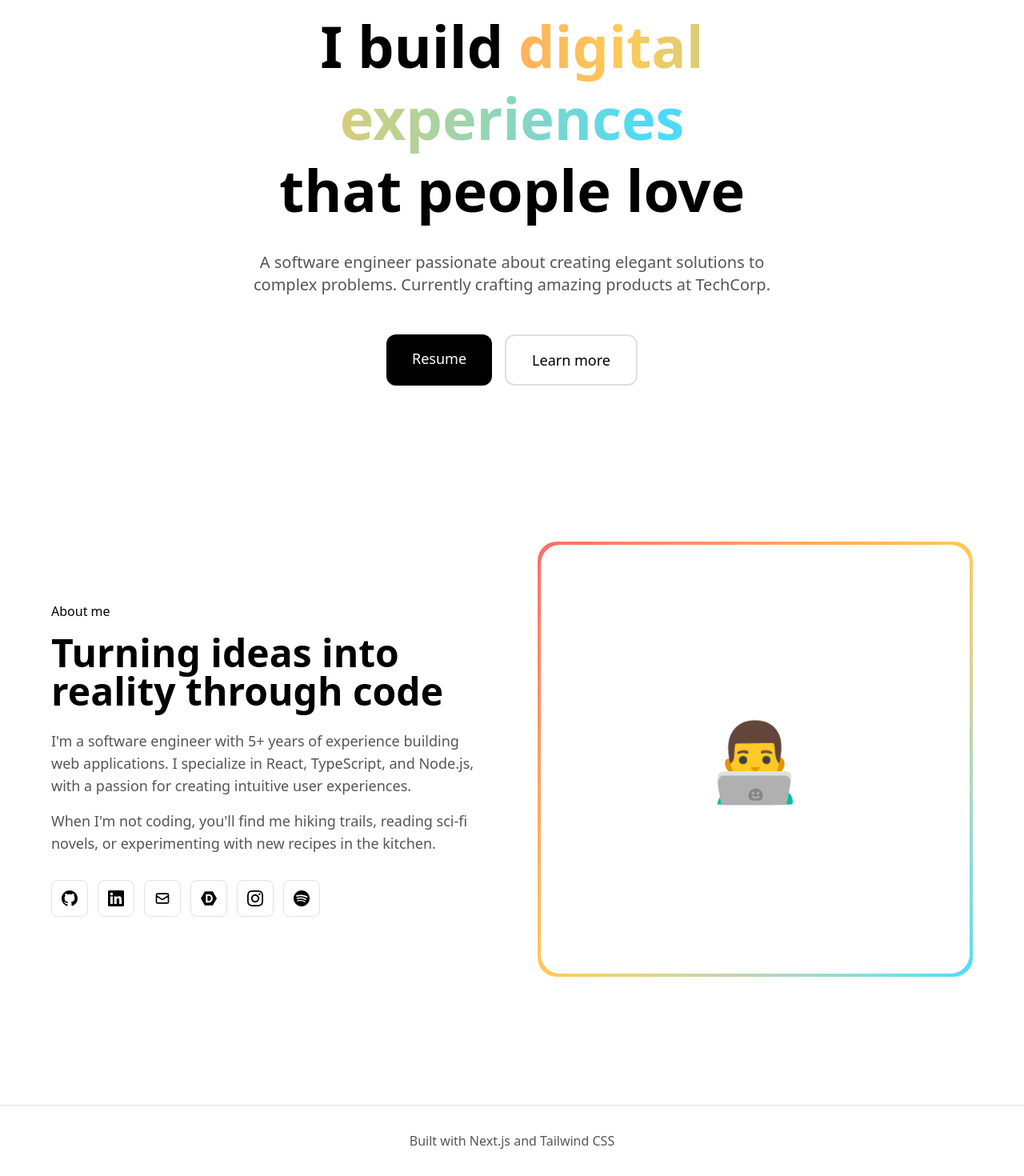
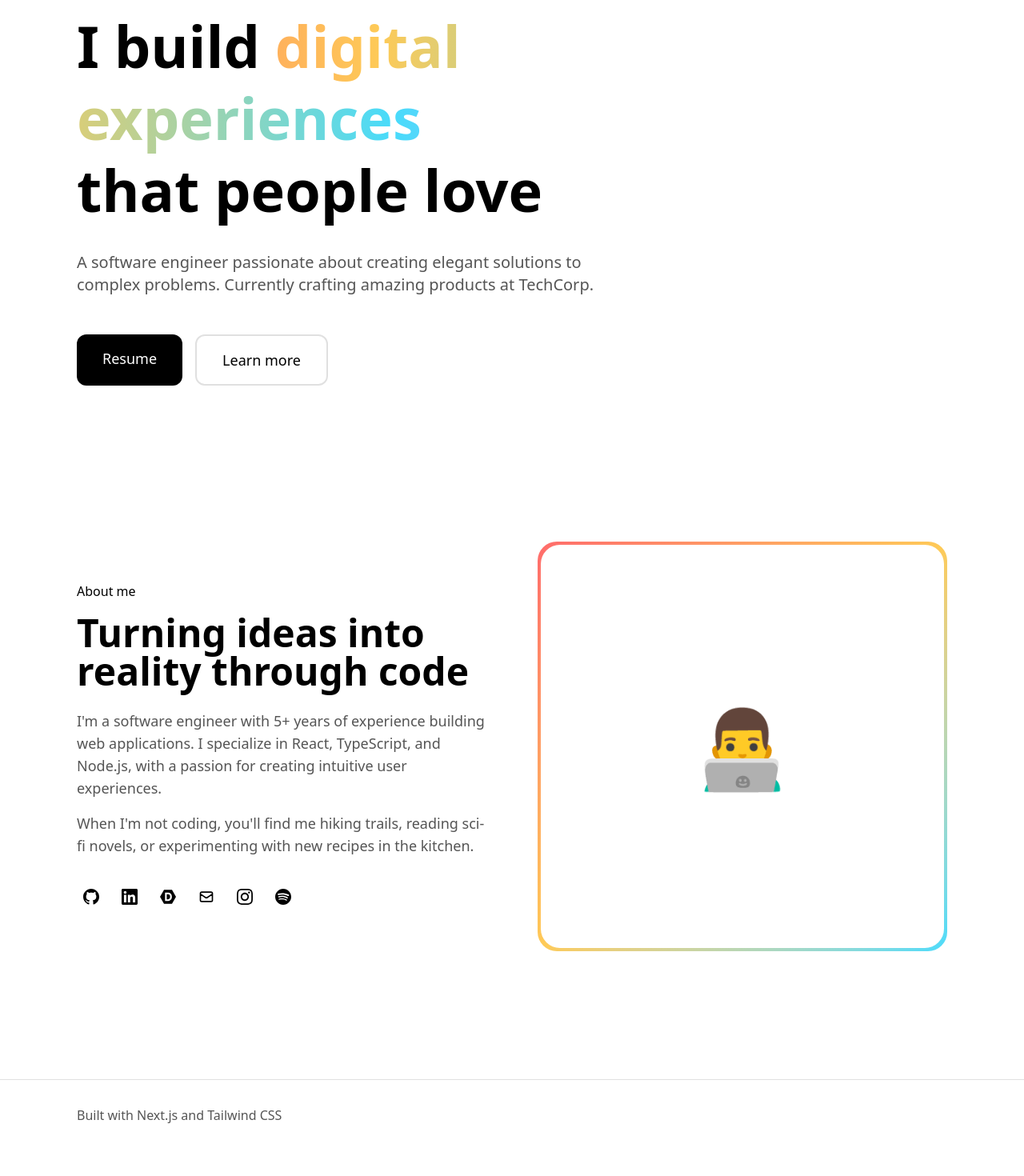
Before and after one commit to jjacobhw/web-portfolio-v4, a Next.js app: page / in a window 1280 px wide. Shown: the part 219-1689 px from the top of the page at 80% size. After the commit the page ends 1657 px from the top, so only its background shows below. Built offline with nearby package versions, Linux system fonts and the light colour scheme.

Commit message:
updated react components

```diff
--- /dev/null
+++ b/app/components/Footer.tsx
@@ -0,0 +1,9 @@
+export default function Footer() {
+  return (
+    <footer className="mt-16 py-8 px-6 md:px-16 lg:px-24 border-t border-[var(--border-color)]">
+      <div className="max-w-6xl text-[var(--foreground-secondary)]">
+        <p>Built with Next.js and Tailwind CSS</p>
+      </div>
+    </footer>
+  );
+}
--- a/app/components/Navbar.tsx
+++ b/app/components/Navbar.tsx
@@ -44,10 +44,10 @@ export default function Navbar() {
 
   return (
     <nav
-      className={`fixed top-0 left-0 right-0 z-50 transition-all duration-300 ${
+      className={`fixed top-0 left-0 right-0 z-50 transition-all duration-300 border-b ${
         scrolled
-          ? "bg-[var(--background)]/80 backdrop-blur-lg border-b border-[var(--border-color)]"
-          : "bg-transparent"
+          ? "bg-[var(--background)]/80 backdrop-blur-lg border-[var(--border-color)]"
+          : "bg-transparent border-transparent"
       }`}
     >
       <div className="max-w-6xl mx-auto px-6 py-4 flex items-center justify-between">
--- a/app/experience/page.tsx
+++ b/app/experience/page.tsx
@@ -1,6 +1,7 @@
 "use client";
 
 import { motion } from "framer-motion";
+import Footer from "../components/Footer";
 
 const experiences = [
   {
@@ -60,11 +61,11 @@ const item = {
 
 export default function Experience() {
   return (
-    <main className="min-h-screen pt-24 px-6">
-      <div className="max-w-6xl mx-auto">
+    <main className="min-h-screen pt-24 px-6 md:px-16 lg:px-24">
+      <div className="max-w-6xl">
         {/* Education Section */}
         <motion.div
-          className="text-center mb-16"
+          className="mb-16"
           initial={{ opacity: 0, y: 20 }}
           animate={{ opacity: 1, y: 0 }}
           transition={{ duration: 0.5 }}
@@ -103,7 +104,7 @@ export default function Experience() {
 
         {/* Experience Section */}
         <motion.div
-          className="text-center mb-16 mt-24"
+          className="mb-16 mt-24"
           initial={{ opacity: 0, y: 20 }}
           whileInView={{ opacity: 1, y: 0 }}
           viewport={{ once: true }}
@@ -143,12 +144,7 @@ export default function Experience() {
         </motion.div>
       </div>
 
-      {/* Footer */}
-      <footer className="mt-16 py-8 px-6 border-t border-[var(--border-color)]">
-        <div className="max-w-6xl mx-auto text-center text-[var(--foreground-secondary)]">
-          <p>Built with Next.js and Tailwind CSS</p>
-        </div>
-      </footer>
+      <Footer />
     </main>
   );
 }
--- a/app/page.tsx
+++ b/app/page.tsx
@@ -1,6 +1,7 @@
 "use client";
 
 import { motion } from "framer-motion";
+import Footer from "./components/Footer";
 
 const container = {
   hidden: { opacity: 0 },
@@ -22,9 +23,9 @@ export default function Home() {
   return (
     <main>
       {/* Hero Section */}
-      <section className="min-h-screen flex flex-col items-center justify-center px-6 pt-20">
+      <section className="min-h-screen flex flex-col justify-center px-6 md:px-16 lg:px-24 pt-20">
         <motion.div
-          className="max-w-4xl mx-auto text-center"
+          className="max-w-4xl"
           variants={container}
           initial="hidden"
           animate="show"
@@ -46,14 +47,14 @@ export default function Home() {
           </motion.h1>
           <motion.p
             variants={item}
-            className="text-xl text-[var(--foreground-secondary)] max-w-2xl mx-auto mb-12"
+            className="text-xl text-[var(--foreground-secondary)] max-w-2xl mb-12"
           >
             A software engineer passionate about creating elegant solutions to
             complex problems. Currently crafting amazing products at TechCorp.
           </motion.p>
           <motion.div
             variants={item}
-            className="flex flex-col sm:flex-row gap-4 justify-center"
+            className="flex flex-col sm:flex-row gap-4"
           >
             <a
               href="/resume.pdf"
@@ -74,8 +75,8 @@ export default function Home() {
       </section>
 
       {/* About Section */}
-      <section id="about" className="py-24 px-6">
-        <div className="max-w-6xl mx-auto">
+      <section id="about" className="py-24 px-6 md:px-16 lg:px-24">
+        <div className="max-w-6xl">
           <div className="grid md:grid-cols-2 gap-16 items-center">
             <motion.div
               variants={container}
@@ -105,7 +106,7 @@ export default function Home() {
                   href="https://github.com/"
                   target="_blank"
                   rel="noopener noreferrer"
-                  className="p-3 rounded-lg border border-[var(--border-color)] hover:bg-[var(--accent-secondary)] transition-colors"
+                  className="p-2 text-[var(--foreground)] hover:opacity-70 transition-opacity"
                   aria-label="GitHub"
                 >
                   <svg className="w-5 h-5" fill="currentColor" viewBox="0 0 24 24">
@@ -116,7 +117,7 @@ export default function Home() {
                   href="https://linkedin.com/in/"
                   target="_blank"
                   rel="noopener noreferrer"
-                  className="p-3 rounded-lg border border-[var(--border-color)] hover:bg-[var(--accent-secondary)] transition-colors"
+                  className="p-2 text-[var(--foreground)] hover:opacity-70 transition-opacity"
                   aria-label="LinkedIn"
                 >
                   <svg className="w-5 h-5" fill="currentColor" viewBox="0 0 24 24">
@@ -124,19 +125,10 @@ export default function Home() {
                   </svg>
                 </a>
                 <a
-                  href="mailto:hello@example.com"
-                  className="p-3 rounded-lg border border-[var(--border-color)] hover:bg-[var(--accent-secondary)] transition-colors"
-                  aria-label="Email"
-                >
-                  <svg className="w-5 h-5" fill="none" viewBox="0 0 24 24" stroke="currentColor" strokeWidth={2}>
-                    <path strokeLinecap="round" strokeLinejoin="round" d="M3 8l7.89 5.26a2 2 0 002.22 0L21 8M5 19h14a2 2 0 002-2V7a2 2 0 00-2-2H5a2 2 0 00-2 2v10a2 2 0 002 2z" />
-                  </svg>
-                </a>
-                <a
                   href="https://devpost.com/"
                   target="_blank"
                   rel="noopener noreferrer"
-                  className="p-3 rounded-lg border border-[var(--border-color)] hover:bg-[var(--accent-secondary)] transition-colors"
+                  className="p-2 text-[var(--foreground)] hover:opacity-70 transition-opacity"
                   aria-label="Devpost"
                 >
                   <svg className="w-5 h-5" fill="currentColor" viewBox="0 0 24 24">
@@ -144,10 +136,20 @@ export default function Home() {
                   </svg>
                 </a>
                 <a
+                  href="mailto:hello@example.com"
+                  className="p-2 text-[var(--foreground)] hover:opacity-70 transition-opacity"
+                  aria-label="Email"
+                >
+                  <svg className="w-5 h-5" fill="none" viewBox="0 0 24 24" stroke="currentColor" strokeWidth={2}>
+                    <path strokeLinecap="round" strokeLinejoin="round" d="M3 8l7.89 5.26a2 2 0 002.22 0L21 8M5 19h14a2 2 0 002-2V7a2 2 0 00-2-2H5a2 2 0 00-2 2v10a2 2 0 002 2z" />
+                  </svg>
+                </a>
+
+                <a
                   href="https://instagram.com/"
                   target="_blank"
                   rel="noopener noreferrer"
-                  className="p-3 rounded-lg border border-[var(--border-color)] hover:bg-[var(--accent-secondary)] transition-colors"
+                  className="p-2 text-[var(--foreground)] hover:opacity-70 transition-opacity"
                   aria-label="Instagram"
                 >
                   <svg className="w-5 h-5" fill="currentColor" viewBox="0 0 24 24">
@@ -158,7 +160,7 @@ export default function Home() {
                   href="https://open.spotify.com/user/"
                   target="_blank"
                   rel="noopener noreferrer"
-                  className="p-3 rounded-lg border border-[var(--border-color)] hover:bg-[var(--accent-secondary)] transition-colors"
+                  className="p-2 text-[var(--foreground)] hover:opacity-70 transition-opacity"
                   aria-label="Spotify"
                 >
                   <svg className="w-5 h-5" fill="currentColor" viewBox="0 0 24 24">
@@ -184,12 +186,7 @@ export default function Home() {
         </div>
       </section>
 
-      {/* Footer */}
-      <footer className="mt-16 py-8 px-6 border-t border-[var(--border-color)]">
-        <div className="max-w-6xl mx-auto text-center text-[var(--foreground-secondary)]">
-          <p>Built with Next.js and Tailwind CSS</p>
-        </div>
-      </footer>
+      <Footer />
     </main>
   );
 }
--- a/app/projects/page.tsx
+++ b/app/projects/page.tsx
@@ -1,6 +1,7 @@
 "use client";
 
 import { motion } from "framer-motion";
+import Footer from "../components/Footer";
 
 const projects = [
   {
@@ -50,10 +51,10 @@ const item = {
 
 export default function Projects() {
   return (
-    <main className="min-h-screen pt-24 px-6">
-      <div className="max-w-6xl mx-auto">
+    <main className="min-h-screen pt-24 px-6 md:px-16 lg:px-24">
+      <div className="max-w-6xl">
         <motion.div
-          className="text-center mb-16"
+          className="mb-16"
           initial={{ opacity: 0, y: 20 }}
           animate={{ opacity: 1, y: 0 }}
           transition={{ duration: 0.5 }}
@@ -104,12 +105,7 @@ export default function Projects() {
         </motion.div>
       </div>
 
-      {/* Footer */}
-      <footer className="mt-16 py-8 px-6 border-t border-[var(--border-color)]">
-        <div className="max-w-6xl mx-auto text-center text-[var(--foreground-secondary)]">
-          <p>Built with Next.js and Tailwind CSS</p>
-        </div>
-      </footer>
+      <Footer />
     </main>
   );
 }
--- a/app/skills/page.tsx
+++ b/app/skills/page.tsx
@@ -1,6 +1,7 @@
 "use client";
 
 import { motion } from "framer-motion";
+import Footer from "../components/Footer";
 
 const skills = [
   { category: "Languages", items: ["TypeScript", "JavaScript", "Python", "Go"] },
@@ -31,10 +32,10 @@ const skillItem = {
 
 export default function Skills() {
   return (
-    <main className="min-h-screen pt-24 px-6 flex flex-col">
-      <div className="max-w-6xl mx-auto">
+    <main className="min-h-screen pt-24 px-6 md:px-16 lg:px-24 flex flex-col">
+      <div className="max-w-6xl">
         <motion.div
-          className="text-center mb-16"
+          className="mb-16"
           initial={{ opacity: 0, y: 20 }}
           animate={{ opacity: 1, y: 0 }}
           transition={{ duration: 0.5 }}
@@ -76,12 +77,7 @@ export default function Skills() {
         </motion.div>
       </div>
 
-      {/* Footer */}
-      <footer className="mt-auto py-8 px-6 border-t border-[var(--border-color)]">
-        <div className="max-w-6xl mx-auto text-center text-[var(--foreground-secondary)]">
-          <p>Built with Next.js and Tailwind CSS</p>
-        </div>
-      </footer>
+      <Footer />
     </main>
   );
 }
```
